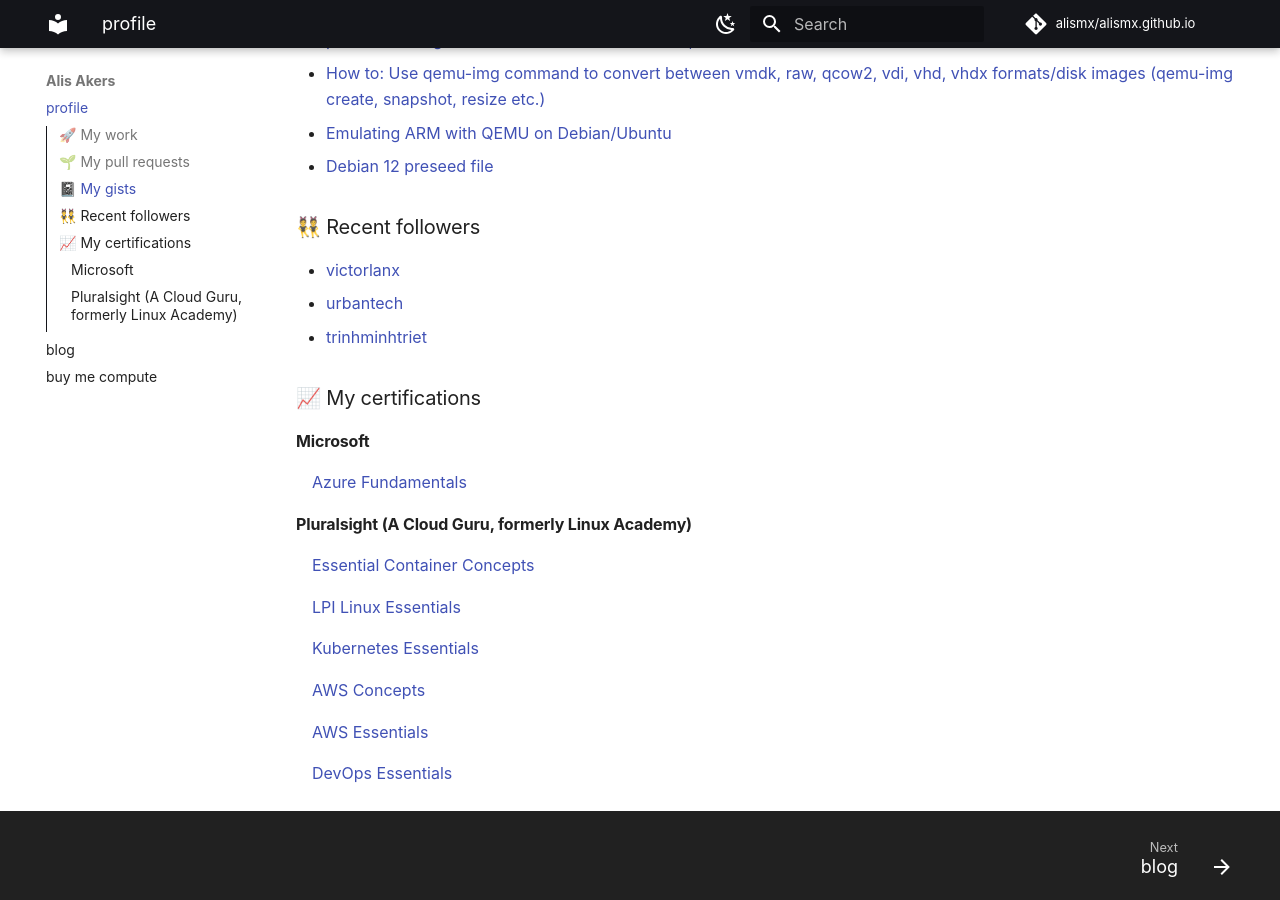
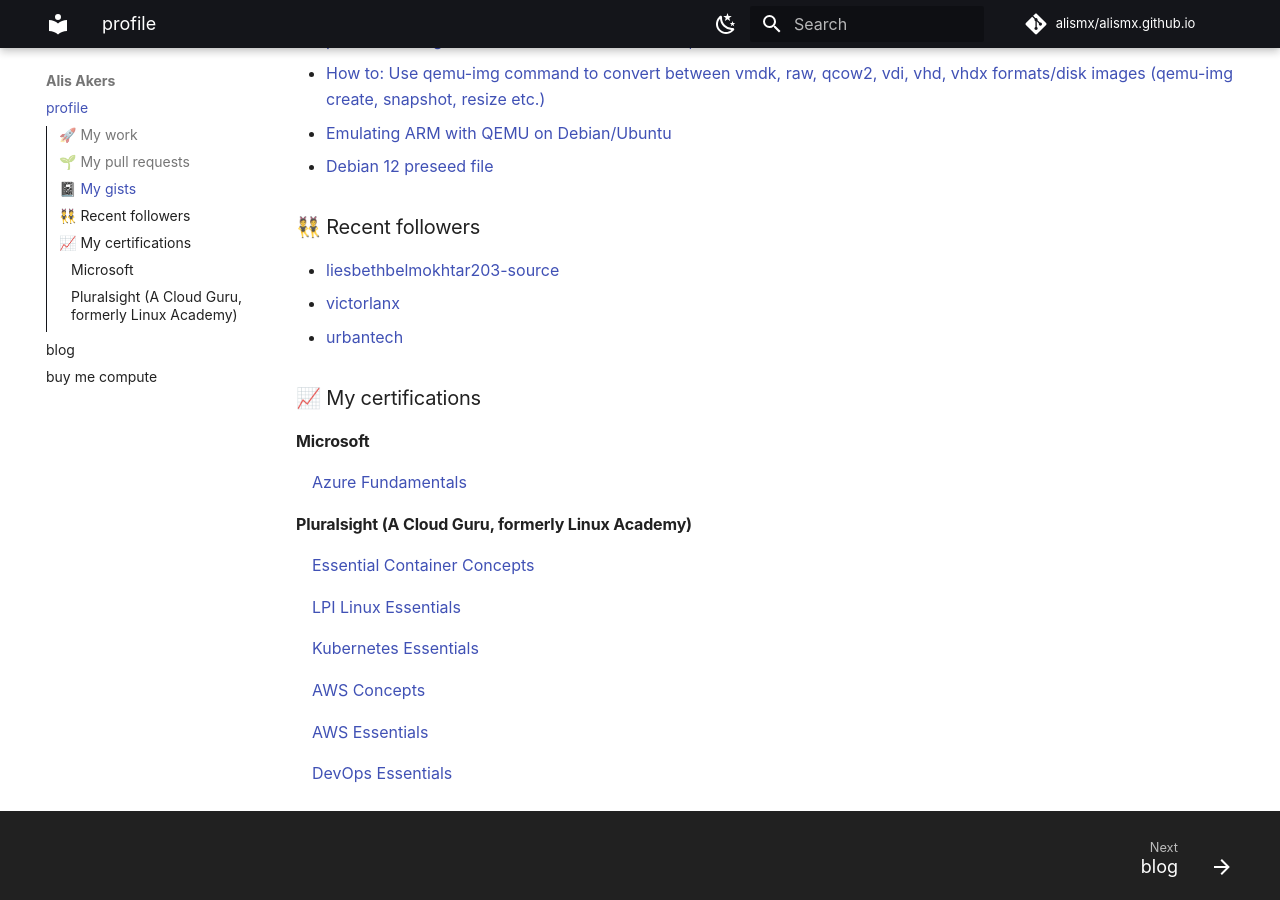
Before and after one commit to alismx/alismx.github.io, an MkDocs documentation site: the page built from docs/index.md, in a window 1280 px wide and 900 px high, scrolled down 1634 px. Built offline with MkDocs 1.6.1 and Material for MkDocs 9.7.7, drawn with Linux system fonts in a browser that asks for light colours; plug-ins that fetch from the network failed and are left out; comment, search, counter and statistics services are not loaded.

Commit message:
Update generated files

```diff
--- a/docs/index.md
+++ b/docs/index.md
@@ -49,9 +49,9 @@ I'm Alis, a DevOps engineer passionate about open-source, cloud-native technolog
 
 ### 👯 Recent followers
 
+- [liesbethbelmokhtar203-source](https://github.com/liesbethbelmokhtar203-source)
 - [victorlanx](https://github.com/victorlanx)
 - [urbantech](https://github.com/urbantech)
-- [trinhminhtriet](https://github.com/trinhminhtriet)
 
 ### 📈 My certifications
 
```
